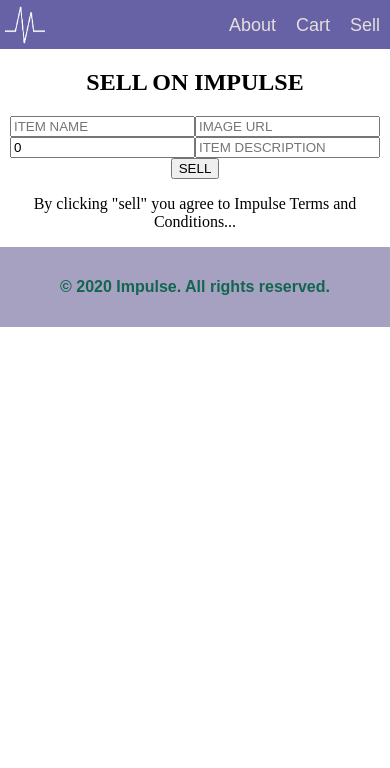
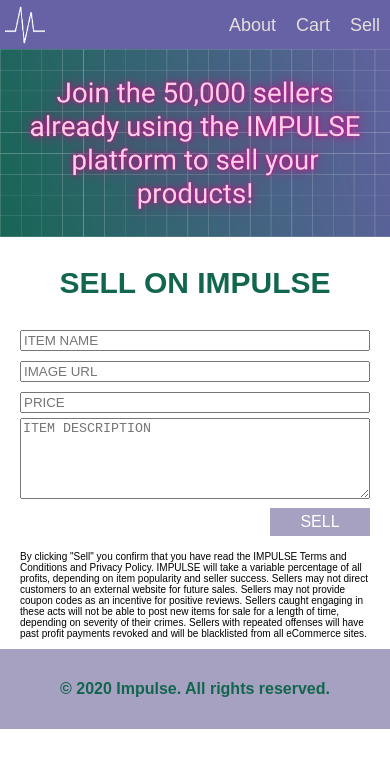
Before and after one commit to r-shahid/ecommerce-frontend, a React (Create React App) app: page /sell in a window 390 px wide. Shown: the top 768 px of the page. Built offline with nearby package versions, Linux system fonts and the light colour scheme; no server answers.

Commit message:
mobile seller styled

```diff
--- a/src/components/Seller/Seller.css
+++ b/src/components/Seller/Seller.css
@@ -0,0 +1,43 @@
+.seller{
+    font-family: 'Karla', sans-serif;
+}
+
+.seller img {
+    width: 100%;
+}
+
+.seller h2 {
+    font-size: 30px;
+    color: var(--green);
+}
+
+.seller form {
+    margin: 20px;
+}
+
+.seller form input {
+    width: 100%;
+    box-sizing: border-box;
+    margin: 5px 0;
+}
+
+.seller .submit {
+    width: 100px;
+    padding: 5px 20px;
+    font-size: 16px;
+    float: right;
+    cursor: pointer;
+    border: none;
+    background-color: var(--light-purple);
+    color: white;
+}
+
+.seller .submit:hover{
+    background-color: var(--green);
+}
+
+.seller .terms-conditions {
+    font-size: 10px;
+    text-align: left;
+    padding: 0 20px;
+}
--- a/src/components/Seller/Seller.js
+++ b/src/components/Seller/Seller.js
@@ -1,12 +1,14 @@
 import React from 'react'
 import './Seller.css'
+import headerimg from '../images/seller_header.png'
+
 const Seller = (props) => {
     console.log('seller-props', props)
      const [formData, setFormData] =
      React.useState({
          name: '',
          img: '',
-         price: 0,
+         price: null,
          description: ''
      })
 
@@ -20,45 +22,44 @@ const Seller = (props) => {
          setFormData({ ...formData, [e.target.name]: e.target.value })
     }
     return (
-        <div>
+			<div className='seller'>
+				<img src={headerimg} alt='header' />
 				<h2>SELL ON IMPULSE</h2>
-            <form onSubmit= {props.handleSubmit}>
+				<form onSubmit={props.handleSubmit}>
 					<input
-                    type= 'text'
+						type='text'
 						placeholder='ITEM NAME'
-                    name= 'name'
+						name='name'
 						value={formData.name}
 						onChange={handleChange}
 					/>
 					<input
-                    type= 'text'
+						type='text'
 						placeholder='IMAGE URL'
-                    name= 'img'
+						name='img'
 						value={formData.img}
 						onChange={handleChange}
 					/>
 					<input
-                    type= 'text'
+						type='number'
 						placeholder='PRICE'
-                    name= 'price'
+						name='price'
 						value={formData.price}
 						onChange={handleChange}
 					/>
-                <input
-                    type= 'text'
+					<textarea
+						rows='5'
+						type='text'
 						placeholder='ITEM DESCRIPTION'
-                    name= 'description'
+						name='description'
 						value={formData.description}
 						onChange={handleChange}
 					/>
-                <input
-                    type= 'submit'
-                    value= 'SELL'
-                />
+					<input className='submit' type='submit' value='SELL' />
 				</form>
-            <p>By clicking "sell" you agree to Impulse Terms and Conditions...</p>
+				<br />
+				<p className='terms-conditions'>By clicking "Sell" you confirm that you have read the IMPULSE Terms and Conditions and Privacy Policy. IMPULSE will take a variable percentage of all profits, depending on item popularity and seller success. Sellers may not direct customers to an external website for future sales. Sellers may not provide coupon codes as an incentive for positive reviews. Sellers caught engaging in these acts will not be able to post new items for sale for a length of time, depending on severity of their crimes. Sellers with repeated offenses will have past profit payments revoked and will be blacklisted from all eCommerce sites. </p>
 			</div>
-
-    )
+		);
 }
 export default Seller
```
Also changed, not shown: src/components/images/seller_header.png (added). Lines whose indentation alone changed are shown as unchanged.
